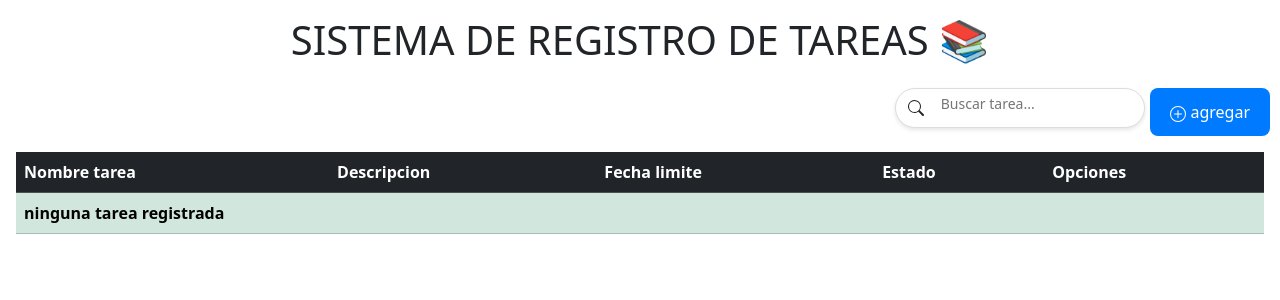
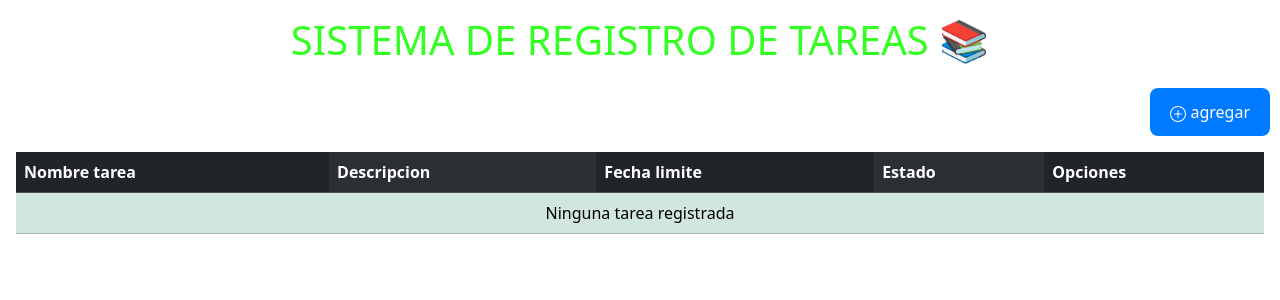
Before and after one commit to GabrielEGonzalez/sistema-tareas, a PHP site: page /app/views/inicio.php in a window 1280 px wide. Shown: the top 300 px of the page. Run offline with PHP 8.4, Linux system fonts and the light colour scheme; lists and menus that the app fills with data are empty.

Commit message:
sistema_tareas

```diff
--- a/app/views/inicio.php
+++ b/app/views/inicio.php
@@ -17,6 +17,8 @@
         header {
             padding: 1rem;
             text-align: center;
+            color: #33FF22;
+            font-weight: bold;
         }
 
         .tabla {
@@ -42,7 +44,6 @@
         /* Estilo del modal (ventana emergente) */
         .con-modal {
             display: none;
-            /* Oculto por defecto */
             position: fixed;
             top: 50%;
             left: 50%;
@@ -56,17 +57,15 @@
             animation: fadeIn 0.3s ease-in-out;
         }
 
-
-
         /* Estilo del botón de cerrar */
         #cerrar {
             background: red;
             color: white;
             border: none;
-            padding: 5px 10px;
+            padding: 5px 15px;
             font-size: 16px;
             cursor: pointer;
-            border-radius: 50%;
+            border-radius: 50px;
             position: absolute;
             top: 8px;
             right: 10px;
@@ -126,44 +125,6 @@
             align-content: end;
             justify-content: end;
         }
-
-        .buscador {
-            display: flex;
-            align-items: center;
-            justify-content: flex-start;
-            background-color: #fff;
-            border-radius: 20px;
-            box-shadow: 0px 2px 4px rgba(0, 0, 0, 0.1);
-            width: 250px;
-            height: 40px;
-            padding: 0 10px;
-            border: 1px solid #ddd;
-        }
-
-        .buscador .icono {
-            display: flex;
-            align-items: center;
-            justify-content: center;
-            width: 20px;
-            height: 20px;
-            margin-right: 8px;
-            /* Espacio entre el ícono y el input */
-        }
-
-        .buscador .inputContainer {
-            flex-grow: 1;
-            /* Hace que el input ocupe el espacio restante */
-        }
-
-        .buscador input[type="search"] {
-            border: none;
-            outline: none;
-            background: transparent;
-            width: 100%;
-            font-size: 14px;
-            color: #666;
-            height: 100%;
-        }
     </style>
     <title>inicio</title>
 </head>
@@ -177,20 +138,6 @@
 
     <main>
         <div class="con_acciones">
-            <div class="contendorBus">
-                <div class="buscador">
-                    <div class="icono">
-                        <svg xmlns="http://www.w3.org/2000/svg" width="16" height="16" fill="currentColor"
-                            class="bi bi-search" viewBox="0 0 16 16">
-                            <path
-                                d="M11.742 10.344a6.5 6.5 0 1 0-1.397 1.398h-.001q.044.06.098.115l3.85 3.85a1 1 0 0 0 1.415-1.414l-3.85-3.85a1 1 0 0 0-.115-.1zM12 6.5a5.5 5.5 0 1 1-11 0 5.5 5.5 0 0 1 11 0" />
-                        </svg>
-                    </div>
-                    <div class="inputContainer">
-                        <input type="search" name="buscador" id="buscador" placeholder="Buscar tarea...">
-                    </div>
-                </div>
-            </div>
             <div>
                 <button type="button" id="agregar"><svg xmlns="http://www.w3.org/2000/svg" width="16" height="16"
                         fill="white" class="bi bi-plus-circle" viewBox="0 0 16 16">
@@ -222,7 +169,7 @@
                 </div>
 
                 <div class="con-x con-etiqueta">
-                    <label for="estado">estado:</label>
+                    <label for="estados">estado:</label>
                     <select name="estados" id="estados">
                         <option value="Pendiente">Pendiente</option>
 
@@ -239,9 +186,9 @@
 
 
         <div class="tabla">
-            <table class="table table-dark table-hover">
+            <table class="table  table-striped-columns table-hover">
                 <thead>
-                    <tr>
+                    <tr class="table-dark">
                         <th scope="col">Nombre tarea</th>
                         <th scope="col">Descripcion</th>
                         <th scope="col">Fecha limite</th>
@@ -251,15 +198,21 @@
                 </thead>
 
                 <tbody>
-                    <?php if (isset($datos)): ?>
-                        <?php foreach ($datos as $dato): ?>
-                            <th></th>
-                        <?php endforeach ?>
+                    <?php if (!empty($tareas)): ?>
+                        <?php foreach ($tareas as $dato): ?>
+                            <tr>
+                                <td><?php echo htmlspecialchars($dato['tarea']); ?></td>
+                                <td><?php echo htmlspecialchars($dato['descripcion']); ?></td>
+                                <td><?php echo htmlspecialchars($dato['flimite']); ?></td>
+                                <td><?php echo htmlspecialchars($dato['estados']); ?></td>
+                                <td><button id="modal" type="button" class="btn btn-success">Editar</button></td>
+                            </tr>
+                        <?php endforeach; ?>
                     <?php else: ?>
-                        <tr class="table-success" style="text-aling:center;">
-                            <th colspan="5">ninguna tarea registrada</th>
+                        <tr class="table-success" style="text-align:center;">
+                            <td colspan="5">Ninguna tarea registrada</td>
                         </tr>
-                    <?php endif ?>
+                    <?php endif; ?>
                 </tbody>
             </table>
         </div>
```
Also changed, not shown: app/controllers/tareaController.php (+36 -5 lines).
